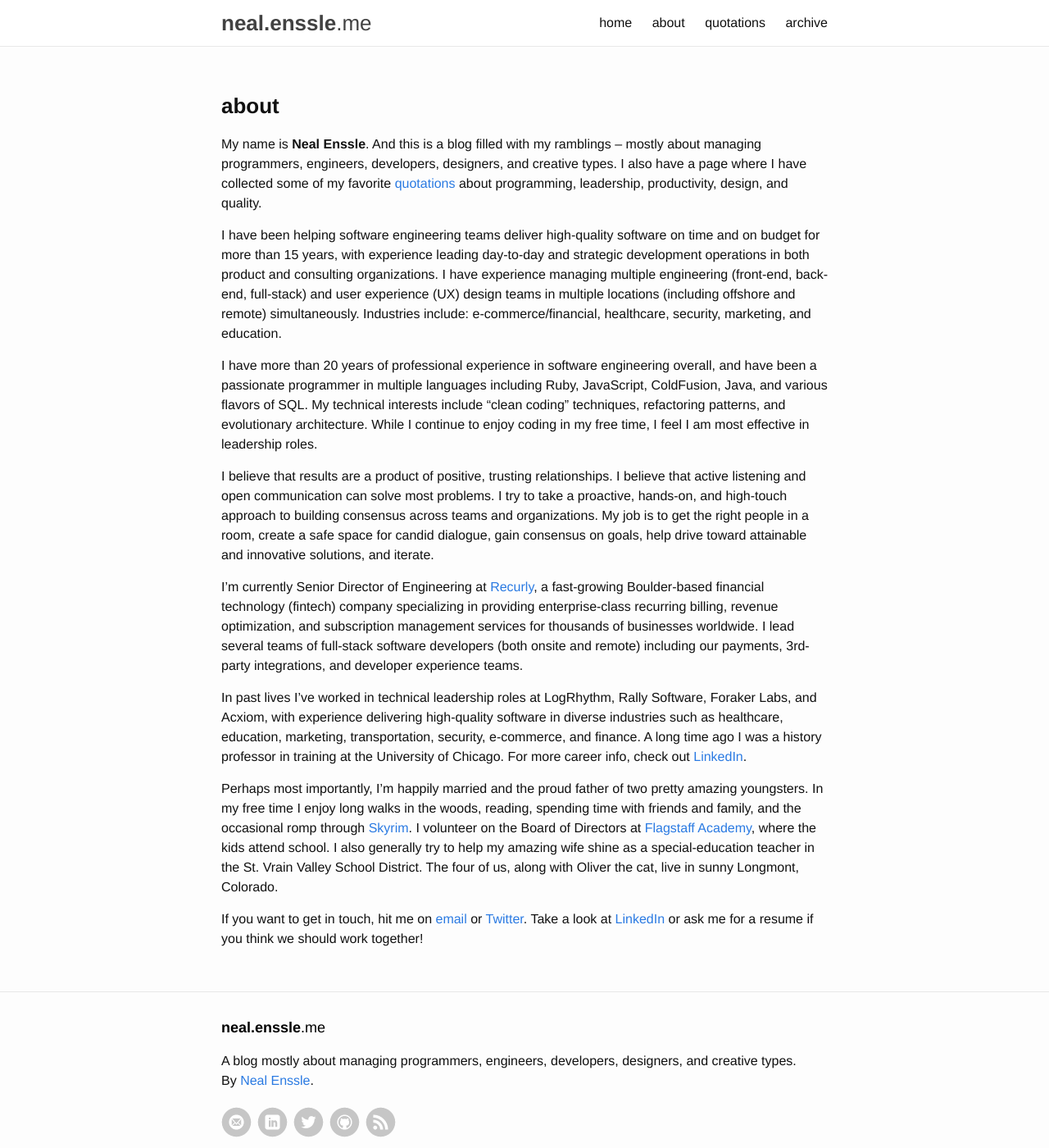
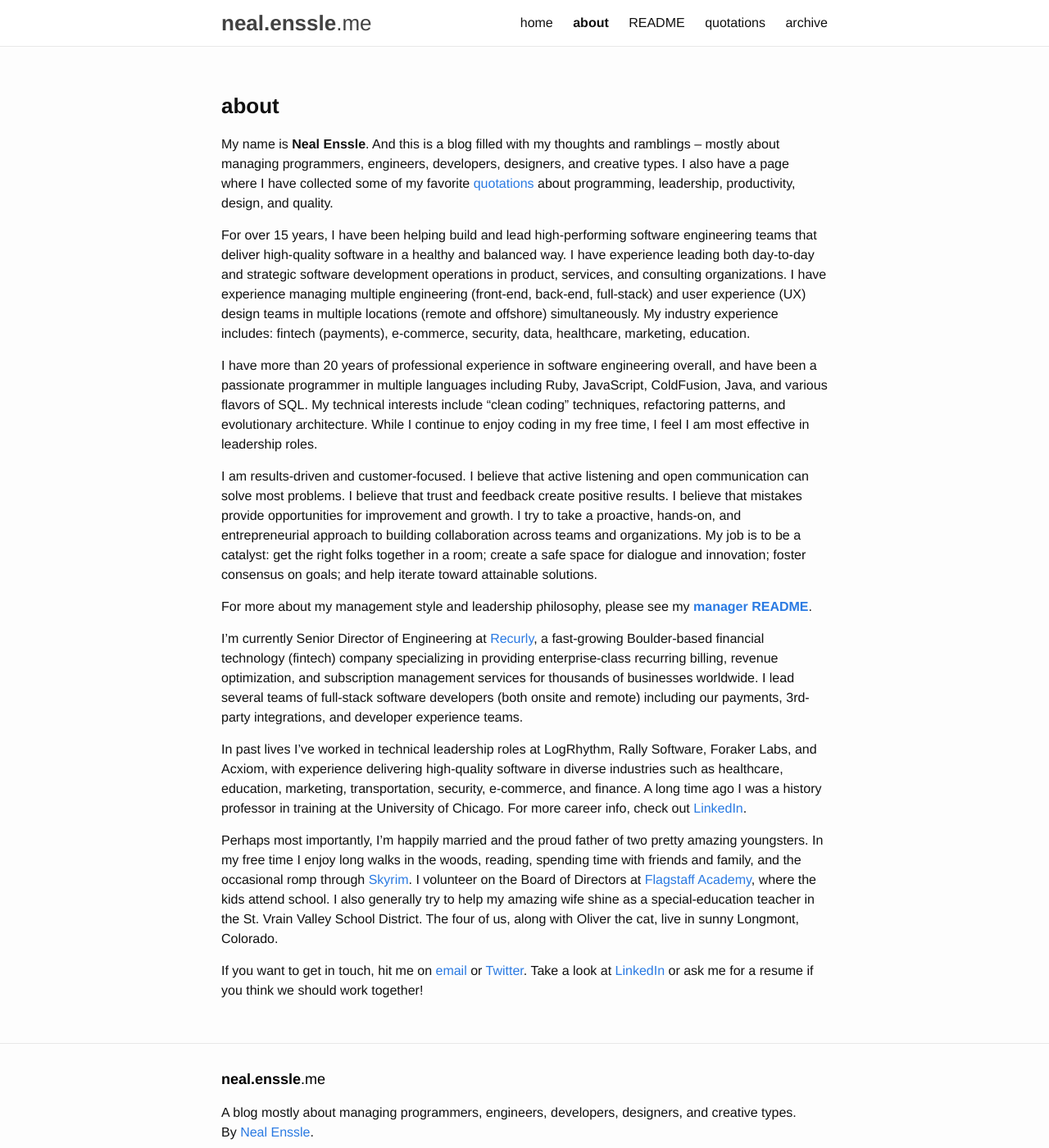
Before and after one commit to nealenssle/nealenssle.github.io, a Jekyll site: the page built from pages/about.md, in a window 1280 px wide and 1400 px high. Shown: the whole window at 82% size. Built offline with Jekyll 4.4.1, drawn with Linux system fonts in a browser that asks for light colours.

Commit message:
Added manager README, including blog post.

```diff
--- a/_includes/header.html
+++ b/_includes/header.html
@@ -17,9 +17,10 @@
 
         <div class="trigger">
           {% if page.url != "/" %}<a class="page-link" href="/">home</a>{% endif %}
-          <a class="page-link" href="/about">about</a>
-          <a class="page-link" href="/quotes">quotations</a>
-          <a class="page-link" href="/archive">archive</a>
+          <a class="page-link" href="/about" {% if page.permalink == '/about' %}style="font-weight: bold"{% endif %}>about</a>
+          <a class="page-link" href="/README" {% if page.permalink == '/README' %}style="font-weight: bold"{% endif %}>README</a>
+          <a class="page-link" href="/quotes" {% if page.permalink == '/quotes' %}style="font-weight: bold"{% endif %}>quotations</a>
+          <a class="page-link" href="/archive" {% if page.permalink == '/archive' %}style="font-weight: bold"{% endif %}>archive</a>
         </div>
       </nav>
 
--- a/_layouts/page.html
+++ b/_layouts/page.html
@@ -4,7 +4,9 @@ layout: default
 <div class="post">
 
   <header class="post-header">
+    {% unless page.title_display == "No" %}
     <h1 class="post-title">{{ page.title | downcase }}</h1>
+    {% endunless %}
   </header>
 
   <article class="post-content">
--- a/_sass/_base.scss
+++ b/_sass/_base.scss
@@ -74,6 +74,14 @@ li {
     }
 }
 
+li:not(:last-child) {
+    margin-bottom: 10px;
+}
+
+ul.toc li {
+    margin-bottom: 0px;
+}
+
 
 
 /**
@@ -100,6 +108,13 @@ a {
         color: $brand-color;
         text-decoration: underline;
     }
+}
+
+a.anchor {
+    display: block;
+    position: relative;
+    top: -75px;
+    visibility: hidden;
 }
 
 
--- a/pages/about.md
+++ b/pages/about.md
@@ -4,13 +4,15 @@ title: About
 permalink: /about
 ---
 
-My name is **Neal Enssle**. And this is a blog filled with my ramblings -- mostly about managing programmers, engineers, developers, designers, and creative types. I also have a page where I have collected some of my favorite [quotations](/quotes) about programming, leadership, productivity, design, and quality.
+My name is **Neal Enssle**. And this is a blog filled with my thoughts and ramblings -- mostly about managing programmers, engineers, developers, designers, and creative types. I also have a page where I have collected some of my favorite [quotations](/quotes) about programming, leadership, productivity, design, and quality.
 
-I have been helping software engineering teams deliver high-quality software on time and on budget for more than 15 years, with experience leading day-to-day and strategic development operations in both product and consulting organizations. I have experience managing multiple engineering (front-end, back-end, full-stack) and user experience (UX) design teams in multiple locations (including offshore and remote) simultaneously. Industries include: e-commerce/financial, healthcare, security, marketing, and education.
+For over 15 years, I have been helping build and lead high-performing software engineering teams that deliver high-quality software in a healthy and balanced way. I have experience leading both day-to-day and strategic software development operations in product, services, and consulting organizations. I have experience managing multiple engineering (front-end, back-end, full-stack) and user experience (UX) design teams in multiple locations (remote and offshore) simultaneously. My industry experience includes: fintech (payments), e-commerce, security, data, healthcare, marketing, education.
 
 I have more than 20 years of professional experience in software engineering overall, and have been a passionate programmer in multiple languages including Ruby, JavaScript, ColdFusion, Java, and various flavors of SQL. My technical interests include “clean coding” techniques, refactoring patterns, and evolutionary architecture. While I continue to enjoy coding in my free time, I feel I am most effective in leadership roles.
 
-I believe that results are a product of positive, trusting relationships. I believe that active listening and open communication can solve most problems. I try to take a proactive, hands-on, and high-touch approach to building consensus across teams and organizations. My job is to get the right people in a room, create a safe space for candid dialogue, gain consensus on goals, help drive toward attainable and innovative solutions, and iterate.
+I am results-driven and customer-focused. I believe that active listening and open communication can solve most problems. I believe that trust and feedback create positive results. I believe that mistakes provide opportunities for improvement and growth. I try to take a proactive, hands-on, and entrepreneurial approach to building collaboration across teams and organizations. My job is to be a catalyst: get the right folks together in a room; create a safe space for dialogue and innovation; foster consensus on goals; and help iterate toward attainable solutions.
+
+For more about my management style and leadership philosophy, please see my **[manager README](/README)**.
 
 I'm currently Senior Director of Engineering at [Recurly](http://www.recurly.com), a fast-growing Boulder-based financial technology (fintech) company specializing in providing enterprise-class recurring billing, revenue optimization, and subscription management services for thousands of businesses worldwide. I lead several teams of full-stack software developers (both onsite and remote) including our payments, 3rd-party integrations, and developer experience teams.
 
--- /dev/null
+++ b/pages/readme.html
@@ -0,0 +1,2 @@
+<meta http-equiv="refresh" content="0; url=/README">
+<link rel="canonical" href="/README" />
--- /dev/null
+++ b/runbook.txt
@@ -0,0 +1,6 @@
+# nealenssle.github.io
+https://help.github.com/articles/using-jekyll-with-pages/
+
+Start:
+
+bundle exec jekyll serve
```
Also changed, not shown: _posts/2020-03-13-manager-readme.md (added, +8 -0 lines), pages/quotes.md (+3 -1 lines), pages/readme.md (added, +204 -0 lines), README.md.
